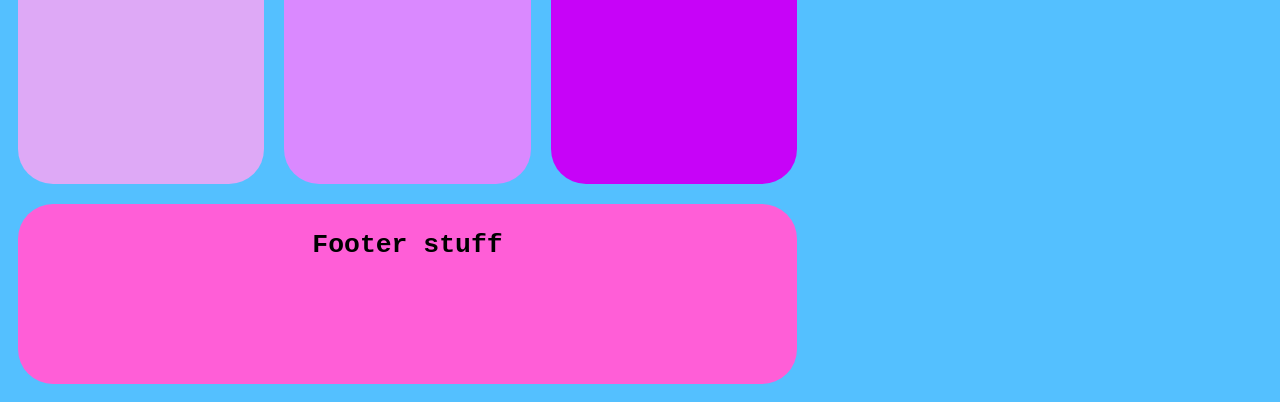
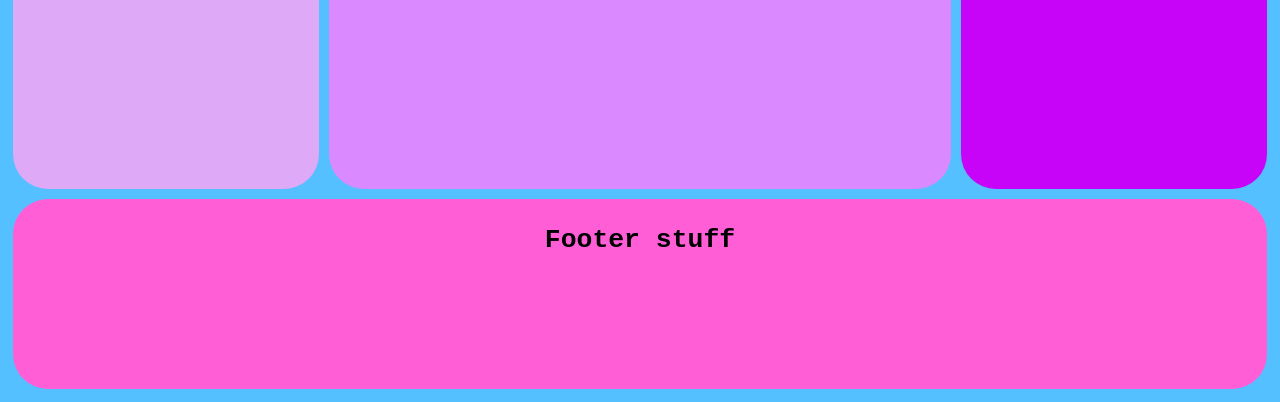
Before and after one commit to seppohyvarinen/seppohyvarinen.github.io, a plain HTML site: page layout-patterns/column-drop.html in a window 1280 px wide. Shown: the part 414-816 px from the top of the page. Drawn offline with Linux system fonts and the light colour scheme.

Commit message:
changes to column-drop.css

```diff
--- a/layout-patterns/column-drop.css
+++ b/layout-patterns/column-drop.css
@@ -25,7 +25,7 @@ p {
 .footer {
   text-align: center;
   border-radius: 35px;
-  margin: 10px;
+  margin: 5px;
 }
 .page {
   display: grid;
@@ -62,14 +62,14 @@ p {
 }
 @media (min-width: 800px) {
   .page {
-    grid-template-columns: 1fr 1fr 1fr;
+    grid-template-columns: 1fr 2fr 1fr;
     grid-template-rows: 1fr 2fr 1fr;
     grid-template-areas:
       ". head ."
       "content1 content2 content3"
       "footer footer footer";
 
-    width: 799px;
+
 
   }
 }
```
